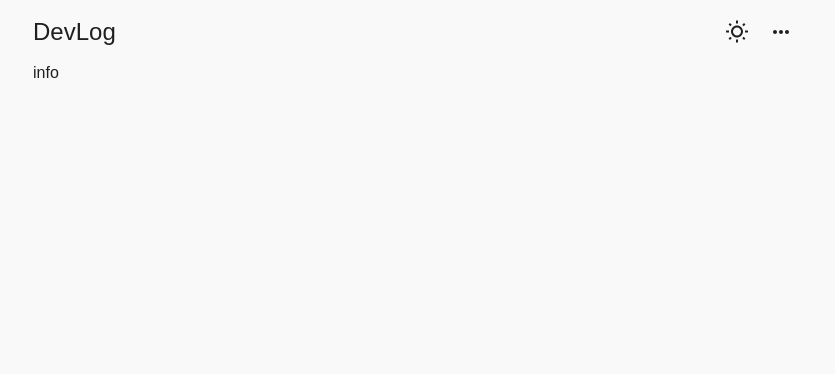
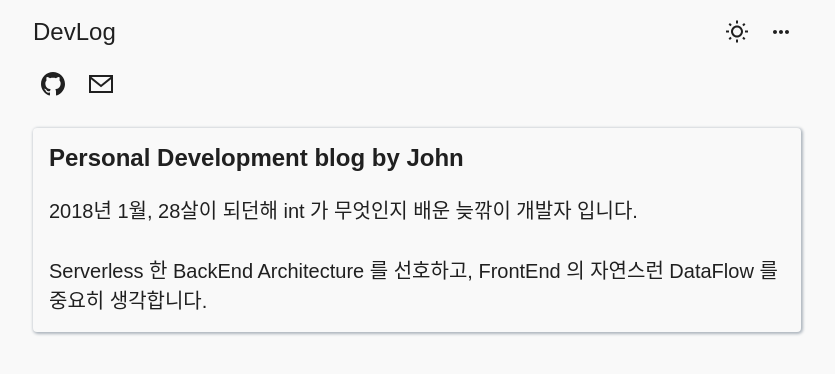
Before and after one commit to rlawnsxo131/devlog-v3, a Next.js app: page /info in a window 1280 px wide. Shown: the top 374 px of the page, without its empty margins (223-1058 px from the left). Built offline with nearby package versions, Linux system fonts and the light colour scheme.

Commit message:
feat: info 페이지 추가 및 github, email 링크 추가

```diff
--- /dev/null
+++ b/components/JohnContactLink/JohnContactLink.tsx
@@ -0,0 +1,51 @@
+import { EmailIcon, GithubIcon } from '@/icons/index';
+import { layoutBasicResponsiveStyle } from '@/styles/basicStyle';
+import { css } from '@/styles/_stitches.config';
+
+interface Props {}
+
+function JohnContactLink(props: Props) {
+  return (
+    <div className={block()}>
+      <a
+        className={wrapAnchor()}
+        rel="noopener noreferrer"
+        href="https://github.com/rlawnsxo131"
+        target="_blank"
+      >
+        <GithubIcon />
+      </a>
+      <a
+        className={wrapAnchor()}
+        rel="noopener noreferrer"
+        href="mailto:public.juntae@gmail.com"
+        target="_blank"
+      >
+        <EmailIcon />
+      </a>
+    </div>
+  );
+}
+
+const block = css({
+  display: 'flex',
+  alignItems: 'center',
+  ...layoutBasicResponsiveStyle,
+});
+
+const wrapAnchor = css({
+  display: 'flex',
+  justifyContent: 'center',
+  alignItems: 'center',
+  width: '2.5rem',
+  height: '2.5rem',
+  borderRadius: '3px',
+  '& + &': {
+    marginLeft: '0.5rem',
+  },
+  '&:hover': {
+    background: '$bg-hover',
+  },
+});
+
+export default JohnContactLink;
--- /dev/null
+++ b/components/JohnContactLink/index.ts
@@ -0,0 +1 @@
+export { default } from './JohnContactLink';
--- a/components/Layout/HeaderMenuNavigation.tsx
+++ b/components/Layout/HeaderMenuNavigation.tsx
@@ -46,7 +46,6 @@
   position: 'absolute',
   top: '3rem',
   right: '0',
-  padding: '0.25rem 0',
   borderRadius: '0.25rem',
   transformOrigin: 'top',
   background: '$bg-nav',
@@ -73,16 +72,19 @@
   padding: '0',
   display: 'flex',
   flexDirection: 'column',
-  justifyContent: 'center',
   '& li': {
     display: 'flex',
-    justifyContent: 'center',
-    padding: '0.5rem 0.25rem',
+    flexDirection: 'column',
+    '&:hover': {
+      background: '$bg-hover',
+    },
   },
 });
 
 const anchor = css({
+  textAlign: 'center',
   color: '$gray12',
+  padding: '0.75rem 0.25rem',
   variants: {
     variant: {
       default: {
--- a/components/Layout/Layout.tsx
+++ b/components/Layout/Layout.tsx
@@ -1,4 +1,5 @@
 import { css } from '@/styles/_stitches.config';
+import JohnContactLink from '../JohnContactLink';
 import ThemeButton from '../ThemeButton';
 import Header from './Header';
 import HeaderLogo from './HeaderLogo';
@@ -21,6 +22,7 @@
           </>
         }
       />
+      <JohnContactLink />
       <Main>{children}</Main>
     </div>
   );
--- a/components/Layout/Main.tsx
+++ b/components/Layout/Main.tsx
@@ -11,6 +11,7 @@
 
 const block = css({
   ...layoutBasicResponsiveStyle,
+  marginTop: '1.5rem',
 });
 
 export default Main;
--- /dev/null
+++ b/image/icons/EmailIcon.tsx
@@ -0,0 +1,19 @@
+import { svgBasicFillCss } from '@/styles/basicStyleCss';
+
+interface Props {}
+
+function EmailIcon(props: Props) {
+  return (
+    <svg
+      xmlns="http://www.w3.org/2000/svg"
+      width="24"
+      height="24"
+      viewBox="0 0 24 24"
+      className={svgBasicFillCss()}
+    >
+      <path d="M0 3v18h24v-18h-24zm21.518 2l-9.518 7.713-9.518-7.713h19.036zm-19.518 14v-11.817l10 8.104 10-8.104v11.817h-20z" />
+    </svg>
+  );
+}
+
+export default EmailIcon;
--- /dev/null
+++ b/image/icons/GithubIcon.tsx
@@ -0,0 +1,22 @@
+import { svgBasicFillCss } from '@/styles/basicStyleCss';
+
+interface Props {}
+
+function GithubIcon(props: Props) {
+  return (
+    <svg
+      xmlns="http://www.w3.org/2000/svg"
+      width="24"
+      height="24"
+      viewBox="0 0 24 24"
+      className={svgBasicFillCss()}
+    >
+      <path
+        d="M12 0c-6.626 0-12 5.373-12 12 0 5.302 3.438 9.8 8.207 11.387.599.111.793-.261.793-.577v-2.234c-3.338.726-4.033-1.416-4.033-1.416-.546-1.387-1.333-1.756-1.333-1.756-1.089-.745.083-.729.083-.729 1.205.084 1.839 1.237 1.839 1.237 1.07 1.834 2.807 1.304 3.492.997.107-.775.418-1.305.762-1.604-2.665-.305-5.467-1.334-5.467-5.931 0-1.311.469-2.381 1.236-3.221-.124-.303-.535-1.524.117-3.176 0 0 1.008-.322 3.301 1.23.957-.266 1.983-.399 3.003-.404 1.02.005 2.047.138 3.006.404 2.291-1.552 3.297-1.23 3.297-1.23.653 1.653.242 2.874.118 3.176.77.84 1.235 1.911 1.235 3.221 0 4.609-2.807 5.624-5.479 5.921.43.372.823 1.102.823 2.222v3.293c0 .319.192.694.801.576 4.765-1.589 8.199-6.086 8.199-11.386 0-6.627-5.373-12-12-12z"
+        className={svgBasicFillCss()}
+      />
+    </svg>
+  );
+}
+
+export default GithubIcon;
--- a/image/icons/index.ts
+++ b/image/icons/index.ts
@@ -1,3 +1,5 @@
 export { default as LightIcon } from './LightIcon';
 export { default as NightIcon } from './NightIcon';
 export { default as MenuIcon } from './MenuIcon';
+export { default as EmailIcon } from './EmailIcon';
+export { default as GithubIcon } from './GithubIcon';
--- a/pages/info.tsx
+++ b/pages/info.tsx
@@ -1,10 +1,44 @@
 import { css } from '@/styles/_stitches.config';
-import { layoutBasicResponsiveStyle } from '@/styles/basicStyle';
 
 export default function InfoPage() {
-  return <div className={block()}>info</div>;
+  return (
+    <div className={block()}>
+      <section className={section()}>
+        <h3>Personal Development blog by John</h3>
+        <pre>
+          2018년 1월, 28살이 되던해 int 가 무엇인지 배운 늦깎이 개발자 입니다.
+          {'\n\n'}
+          Serverless 한 BackEnd Architecture 를 선호하고, FrontEnd 의 자연스런
+          DataFlow 를 중요히 생각합니다.
+        </pre>
+      </section>
+    </div>
+  );
 }
 
 const block = css({
-  ...layoutBasicResponsiveStyle,
+  display: 'flex',
+  flexDirection: 'column',
+  borderRadius: '4px',
 });
+
+const section = css({
+  display: 'flex',
+  flexDirection: 'column',
+  padding: '1rem',
+  background: '$bg-info-section',
+  boxShadow: '$default',
+  borderRadius: '4px',
+  '& h3': {
+    margin: '0 0 1.5rem 0',
+    fontSize: '1.5rem',
+  },
+  '& pre': {
+    margin: '0',
+    display: 'flex',
+    flexFlow: 'row wrap',
+    lineHeight: '1.5',
+    whiteSpace: 'pre-wrap',
+    fontSize: '1.25rem',
+  },
+});
--- a/styles/_stitches.config.ts
+++ b/styles/_stitches.config.ts
@@ -20,15 +20,18 @@
 
         // background
         bg: '$gray2',
-        'bg-primary': '$cyan9',
-        'bg-primary-hover': '$cyan10',
         'bg-nav': '$gray2',
+        'bg-info-section': '$gray2',
+        'bg-hover': '$cyan4',
+        'bg-button-primary': '$cyan9',
+        'bg-button-primary-hover': '$cyan10',
 
         // text
         text: '$gray12',
         'text-anchor-active': '$cyan9',
       },
       shadows: {
+        default: '1px 1px 3px 1px #adb5bd',
         headerNavigation: '1px 1px 3px 1px #adb5bd',
       },
       zIndices: {
@@ -66,15 +69,18 @@
 
     // background
     bg: '$gray2',
-    'bg-primary': '$cyan6',
-    'bg-primary-hover': '$cyan7',
     'bg-nav': '$gray3',
+    'bg-info-section': '$gray3',
+    'bg-hover': '$cyan4',
+    'bg-button-primary': '$cyan6',
+    'bg-button-primary-hover': '$cyan7',
 
     // text
     text: '$gray12',
     'text-anchor-active': '$cyan9',
   },
   shadows: {
+    default: '1px 1px 3px 1px #18191A',
     headerNavigation: '1px 1px 3px 1px #18191A',
   },
 });
```
Also changed, not shown: components/Button/Button.tsx (+4 -4 lines).
